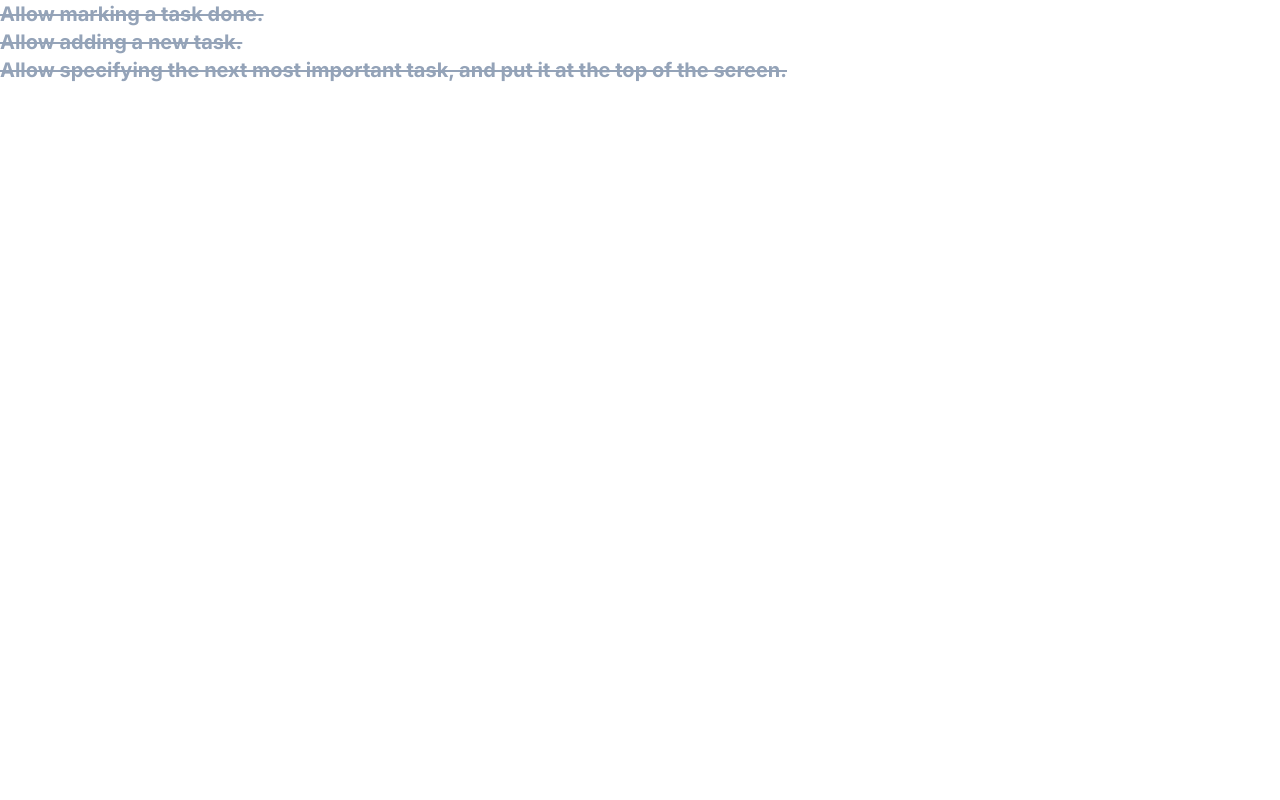
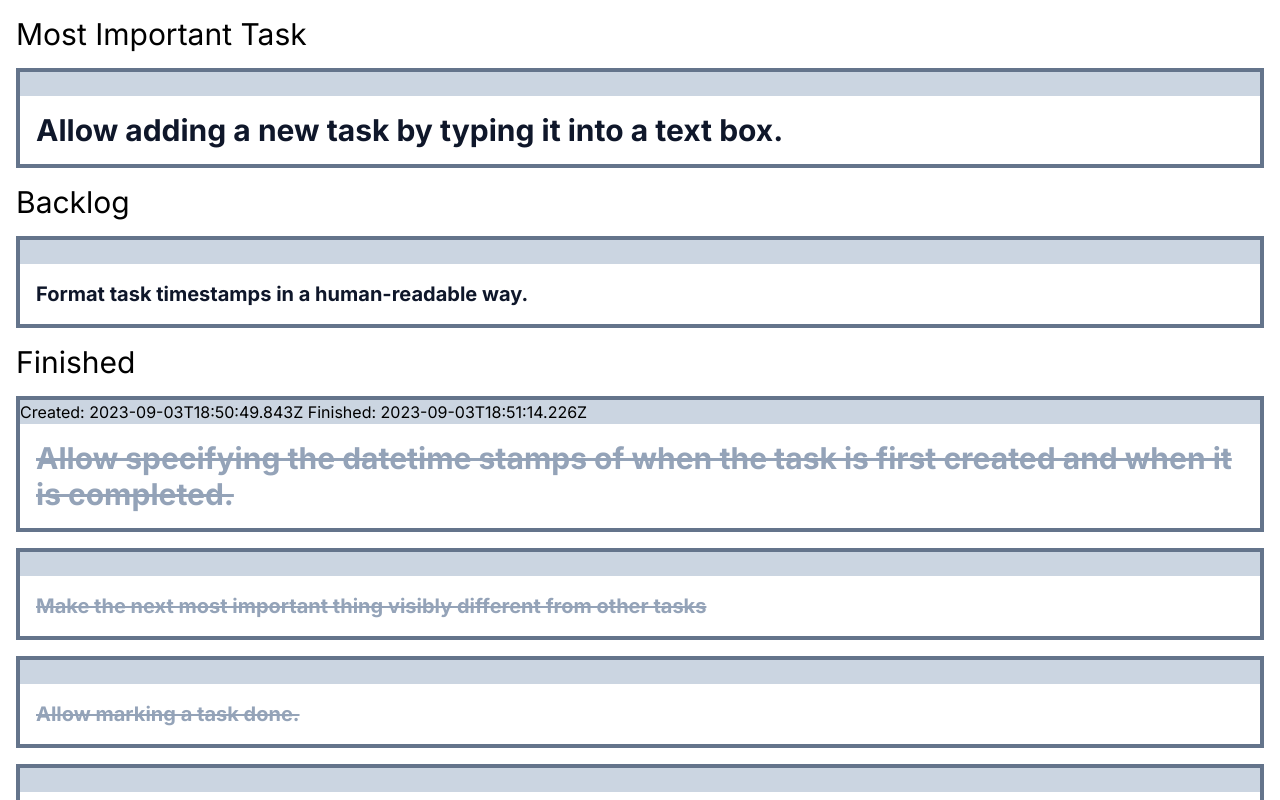
Before and after one commit to dvcolgan/mainbus, a Next.js app: page / in a window 1280 px wide. Shown: the top 800 px of the page. Built offline with nearby package versions, Linux system fonts and the light colour scheme.

Commit message:
Datetime stamps and visibly differentiate between most important task

```diff
--- a/src/app/layout.js
+++ b/src/app/layout.js
@@ -1,17 +1,18 @@
-import './globals.css'
-import { Inter } from 'next/font/google'
+import "./globals.css";
+import clsx from "clsx";
+import { Inter } from "next/font/google";
 
-const inter = Inter({ subsets: ['latin'] })
+const inter = Inter({ subsets: ["latin"] });
 
 export const metadata = {
-  title: 'Create Next App',
-  description: 'Generated by create next app',
-}
+  title: "Create Next App",
+  description: "Generated by create next app",
+};
 
 export default function RootLayout({ children }) {
   return (
     <html lang="en">
-      <body className={inter.className}>{children}</body>
+      <body className={clsx("p-4", inter.className)}>{children}</body>
     </html>
-  )
+  );
 }
--- a/src/app/page.js
+++ b/src/app/page.js
@@ -1,14 +1,27 @@
 import clsx from "clsx";
 
-function Task({ finished = false, children }) {
+function Task({
+  important = false,
+  finished = false,
+  createdAt,
+  finishedAt,
+  children,
+}) {
   return (
-    <div
-      className={clsx(
-        "text-xl font-bold",
-        finished ? "text-slate-400 line-through" : "text-slate-900"
-      )}
-    >
-      {children}
+    <div className="border-4 border-slate-500 mb-4">
+      <div className="bg-slate-300">
+        {createdAt && <span>Created: {createdAt}</span>}&nbsp;
+        {finishedAt && <span>Finished: {finishedAt}</span>}
+      </div>
+      <div
+        className={clsx(
+          "font-bold p-4",
+          finished ? "text-slate-400 line-through" : "text-slate-900",
+          important ? "text-3xl" : "text-xl"
+        )}
+      >
+        {children}
+      </div>
     </div>
   );
 }
@@ -16,6 +29,26 @@ function Task({ finished = false, children }) {
 export default function Home() {
   return (
     <main>
+      <h3 className="text-3xl mb-4">Most Important Task</h3>
+      <Task important={true}>
+        Allow adding a new task by typing it into a text box.
+      </Task>
+      <h3 className="text-3xl mb-4">Backlog</h3>
+      <Task>Format task timestamps in a human-readable way.</Task>
+      <h3 className="text-3xl mb-4">Finished</h3>
+
+      <Task
+        createdAt={"2023-09-03T18:50:49.843Z"}
+        finishedAt={"2023-09-03T18:51:14.226Z"}
+        finished={true}
+        important={true}
+      >
+        Allow specifying the datetime stamps of when the task is first created
+        and when it is completed.
+      </Task>
+      <Task finished="true">
+        Make the next most important thing visibly different from other tasks
+      </Task>
       <Task finished={true}>Allow marking a task done.</Task>
       <Task finished={true}>Allow adding a new task.</Task>
       <Task finished={true}>
```
